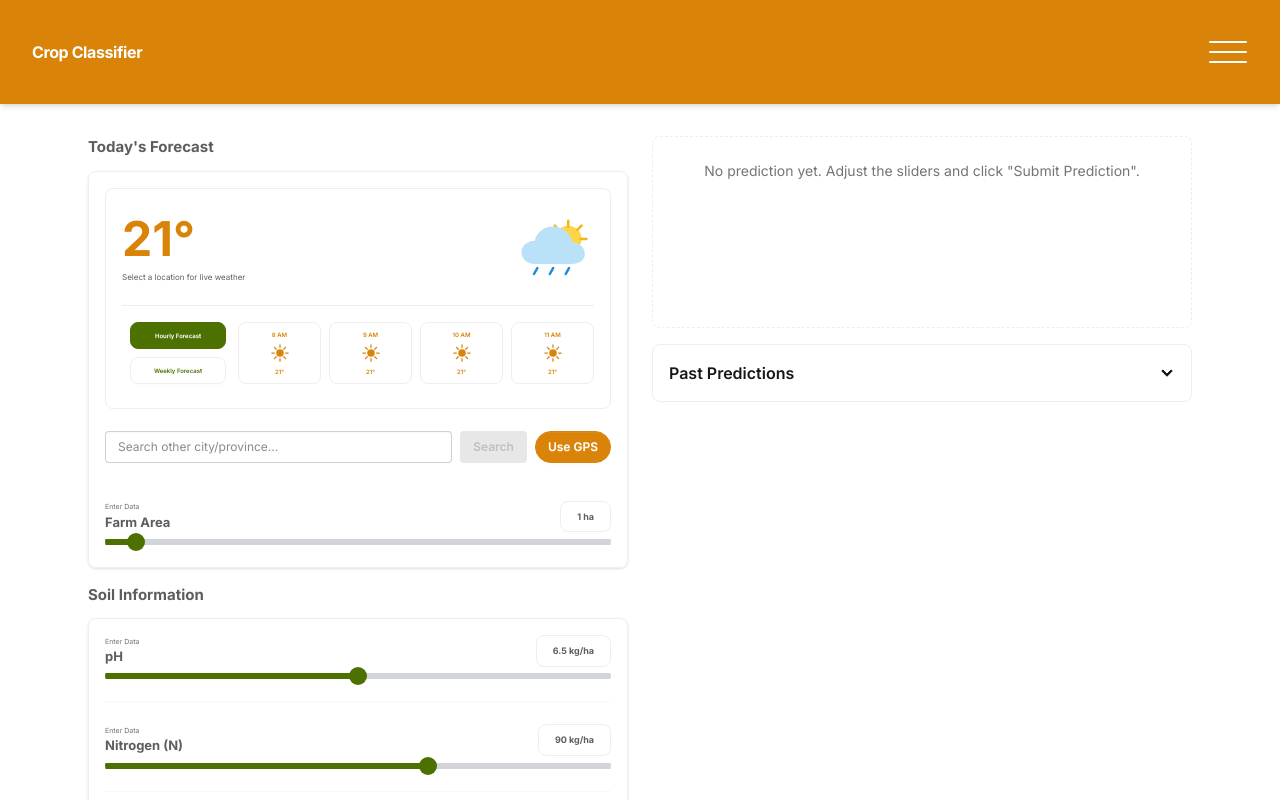
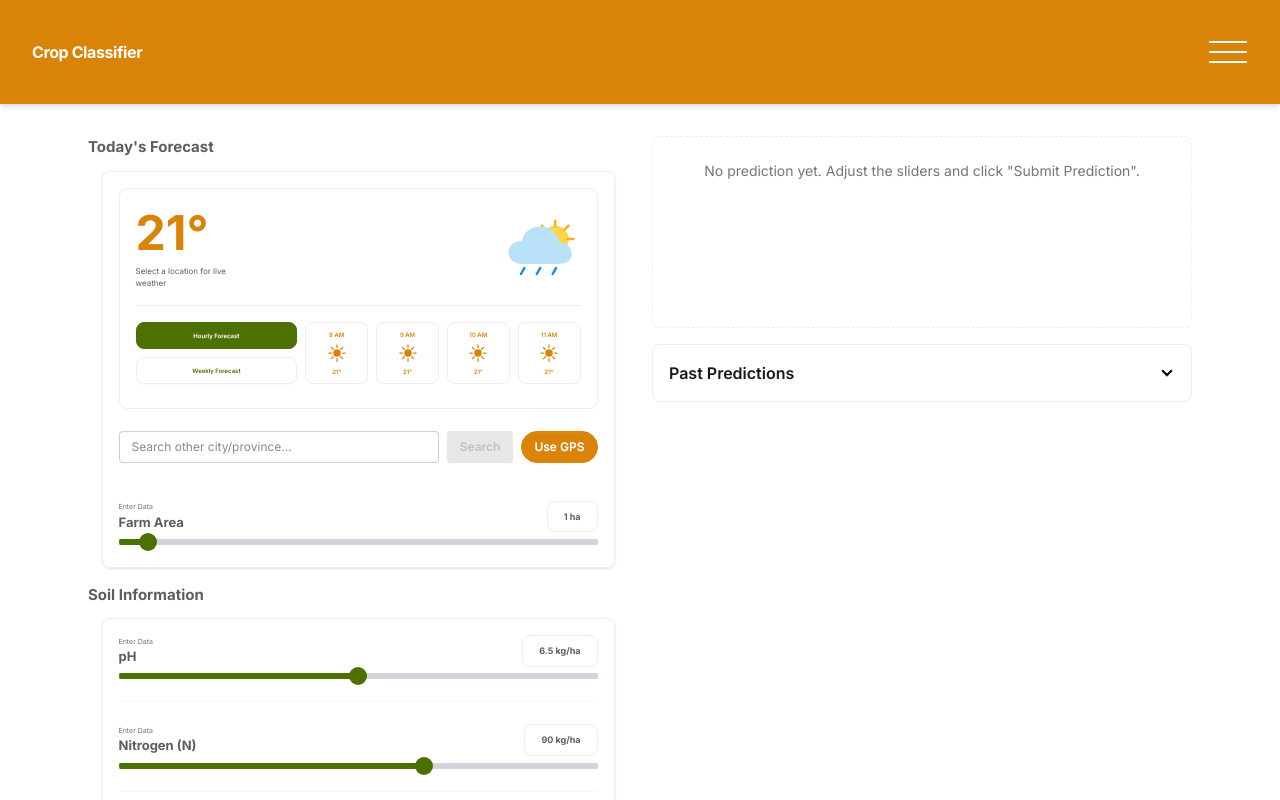
Before and after one commit to neophiles/crop-classifier, a React app in the folder frontend/: page / in a window 1280 px wide. Shown: the top 800 px of the page. Built offline with nearby package versions, Linux system fonts and the light colour scheme; the HTML template or start-up script is replaced by a standard one.

Commit message:
Made climate card more cleaner

```diff
--- a/frontend/src/components/ClimateParametersCard.jsx
+++ b/frontend/src/components/ClimateParametersCard.jsx
@@ -127,7 +127,7 @@ export default function ClimateParametersCard({ inputs, onChange }) {
       <h2 className="text-[15px] font-bold text-base-content/70">
         Today&apos;s Forecast
       </h2>
-      <fieldset className="fieldset rounded-box border border-base-300 bg-base-100 p-4 shadow-sm">
+      <fieldset className="fieldset w-[95%] self-center rounded-box border border-base-300 bg-base-100 p-4 shadow-sm">
         <ForecastSummary
           temperature={inputs.temperature_c}
           locationName={locationName}
--- a/frontend/src/components/SoilNutrientsCard.jsx
+++ b/frontend/src/components/SoilNutrientsCard.jsx
@@ -7,7 +7,7 @@ export default function SoilNutrientsCard({ inputs, onChange }) {
         Soil Information
       </h2>
 
-      <fieldset className="fieldset rounded-box border border-base-300 bg-base-100 p-4 shadow-sm">
+      <fieldset className="fieldset w-[95%] self-center rounded-box border border-base-300 bg-base-100 p-4 shadow-sm">
 
         <SliderInput
           label="pH"
--- a/frontend/src/components/weather/ForecastSummary.jsx
+++ b/frontend/src/components/weather/ForecastSummary.jsx
@@ -15,7 +15,7 @@ export default function ForecastSummary({
           <strong className="text-[48px] font-bold leading-none text-[#D98308]">
             {temperature.toFixed(0)}°
           </strong>
-          <span className="mt-2 block whitespace-nowrap text-[8px] text-base-content/70">
+          <span className="mt-2 block max-w-24 break-words whitespace-normal text-[8px] text-base-content/70">
             {locationName || 'Select a location for live weather'}
           </span>
         </div>
@@ -34,29 +34,29 @@ export default function ForecastSummary({
         <WeatherIllustration />
       </div>
       <div className="mt-4 border-t border-base-300" />
-      <div className="mt-4 flex w-full justify-center gap-1 pb-1">
-        <div className="flex w-28 shrink-0 flex-col items-center gap-2">
+      <div className="mt-4 grid w-full grid-cols-[minmax(0,1fr)_minmax(0,1.7fr)] gap-2 pb-1">
+        <div className="flex min-w-0 flex-col gap-2">
           <button
             type="button"
             aria-pressed="true"
-            className="btn h-fit min-h-0 w-24 min-w-0 rounded-box border-[#4D7101] bg-[#4D7101] px-0 py-2 text-[6px] whitespace-nowrap text-white hover:border-[#3D5A01] hover:bg-[#3D5A01]"
+            className="btn h-fit min-h-0 w-full min-w-0 rounded-box border-[#4D7101] bg-[#4D7101] px-0 py-2 text-[6px] whitespace-nowrap text-white hover:border-[#3D5A01] hover:bg-[#3D5A01]"
           >
             Hourly Forecast
           </button>
           <button
             type="button"
             aria-pressed="false"
-            className="btn h-fit min-h-0 w-24 min-w-0 rounded-box border-base-300 bg-base-100 px-0 py-2 text-[6px] whitespace-nowrap text-[#4D7101] hover:bg-base-200"
+            className="btn h-fit min-h-0 w-full min-w-0 rounded-box border-base-300 bg-base-100 px-0 py-2 text-[6px] whitespace-nowrap text-[#4D7101] hover:bg-base-200"
           >
             Weekly Forecast
           </button>
         </div>
 
-        <div className="grid min-w-0 flex-1 grid-cols-4 gap-2">
+        <div className="grid min-w-0 grid-cols-[repeat(4,minmax(0,1fr))] gap-2">
           {hourlyForecast.map((hour) => (
             <div
               key={hour}
-              className="flex min-w-10 flex-col items-center justify-center gap-1 rounded-box border border-base-300 px-1 py-1"
+              className="flex w-full min-w-0 flex-col items-center justify-center gap-1 rounded-box border border-base-300 px-1 py-1"
             >
               <span className="text-[6px] font-semibold text-[#D98308]">{hour}</span>
               <svg viewBox="0 0 32 32" aria-hidden="true" className="h-5 w-5">
```
